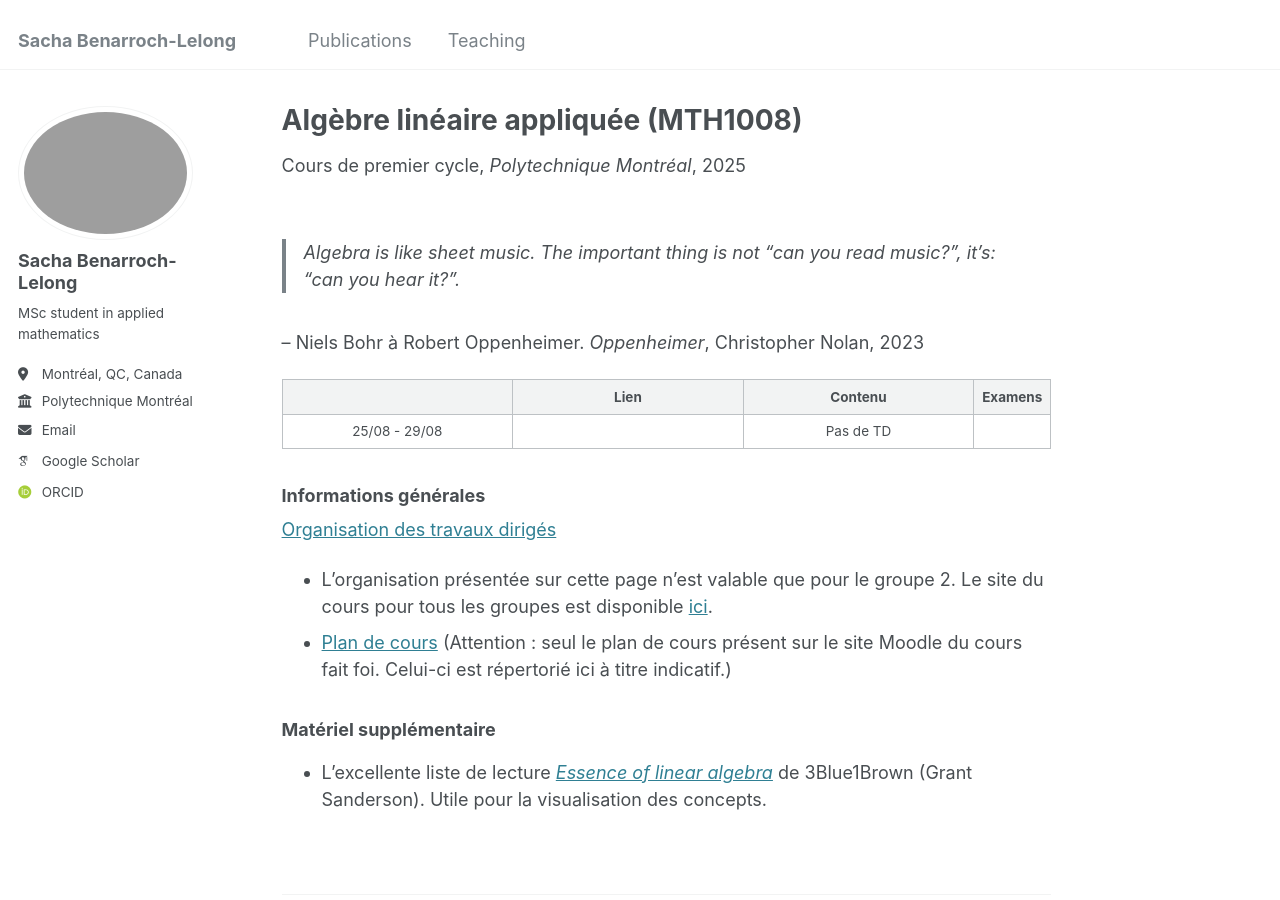
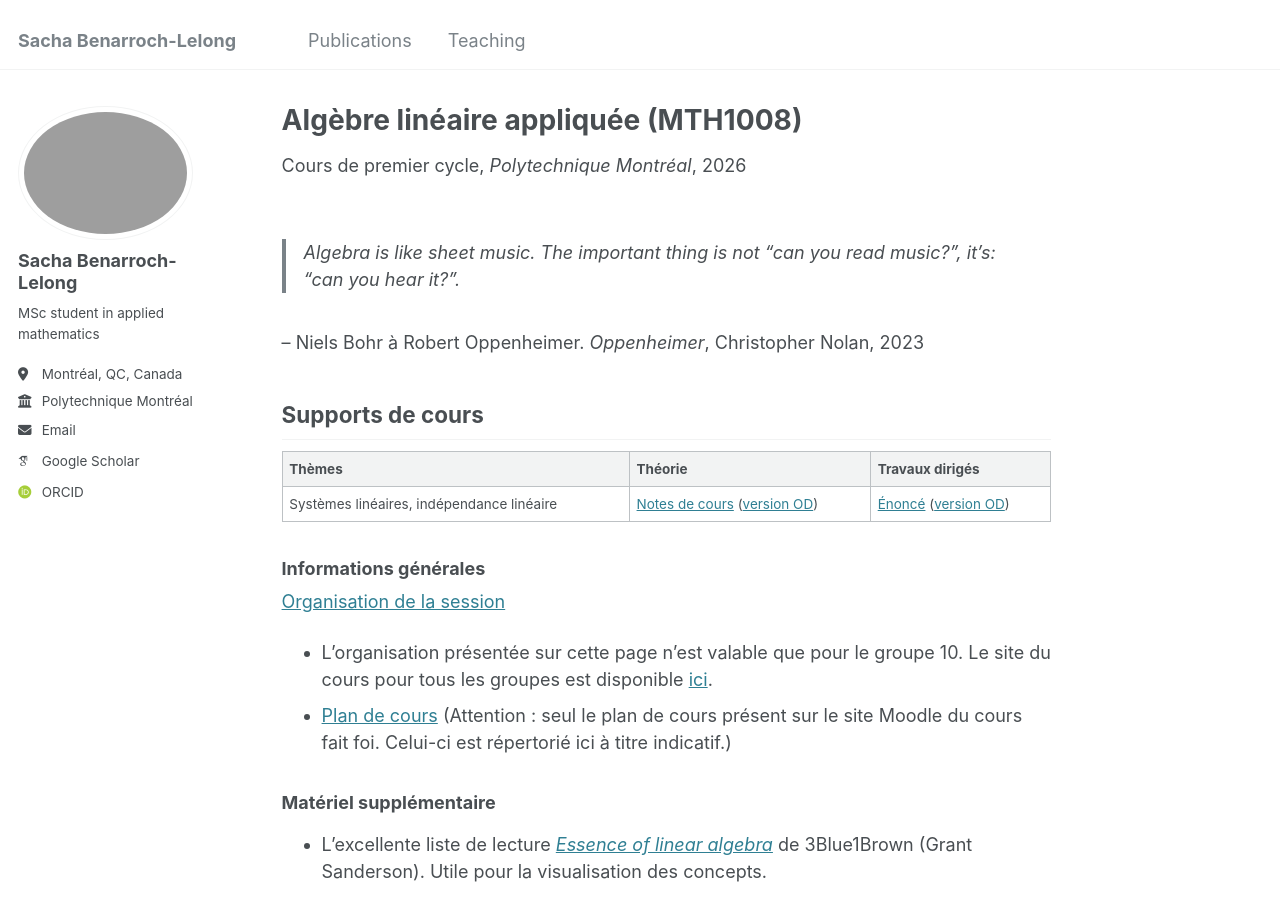
Before and after one commit to sblelong/sblelong.github.io, a Jekyll site: the page built from _teaching/mth1008.md, in a window 1280 px wide and 900 px high. Built offline with Jekyll 4.4.1, drawn with Linux system fonts in a browser that asks for light colours; some web fonts are replaced.

Commit message:
Reset charge de cours

```diff
--- a/_teaching/mth1008.md
+++ b/_teaching/mth1008.md
@@ -4,44 +4,25 @@ collection: teaching
 type: "Cours de premier cycle"
 permalink: /teaching/mth1008
 venue: "Polytechnique Montréal"
-date: 2025-01-01
+date: 2026-01-01
 ---
 
 > Algebra is like sheet music. The important thing is not "can you read music?", it's: "can you hear it?".
 
 -- Niels Bohr à Robert Oppenheimer. *Oppenheimer*, Christopher Nolan, 2023
 
-<table style="width:100%; border-collapse: collapse;">
-<colgroup>
-    <col style="width: 30%;">
-    <col style="width: 30%;">
-    <col style="width: 30%;">
-    <col style="width: 10%;">
-</colgroup>
-  <thead>
-    <tr>
-      <th style="text-align: center;"></th>
-      <th style="text-align: center;">Lien</th>
-      <th style="text-align: center;">Contenu</th>
-      <th style="text-align: center;">Examens</th>
-    </tr>
-  </thead>
-  <tbody>
-    <tr>
-      <td style="text-align: center;">25/08 - 29/08</td>
-      <td style="text-align: center;"></td>
-      <td style="text-align: center;">Pas de TD</td>
-      <td style="text-align: center;"></td>
-    </tr>
-  </tbody>
-</table>
+## Supports de cours
+
+| Thèmes                                    | Théorie                                                                          | Travaux dirigés                                                            |
+| ----------------------------------------- | -------------------------------------------------------------------------------- | -------------------------------------------------------------------------- |
+| Systèmes linéaires, indépendance linéaire | [Notes de cours](/files/mth1008/c1.pdf) ([version OD](/files/mth1008/c1-od.pdf)) | [Énoncé](/files/mth1008/td1.pdf) ([version OD](/files/mth1008/td1-od.pdf)) |
 
 ### Informations générales
 
-[Organisation des travaux dirigés](/teaching/mth1008/organisation)
+[Organisation de la session](/teaching/mth1008/organisation)
 
-- L'organisation présentée sur cette page n'est valable que pour le groupe 2. Le site du cours pour tous les groupes est disponible [ici](https://www.polymtl.ca/programmes/cours/algebre-lineaire-appliquee).
-- [Plan de cours](/files/UTF-8Plan_de_cours_MTH1008_E25.pdf) (Attention : seul le plan de cours présent sur le site Moodle du cours fait foi. Celui-ci est répertorié ici à titre indicatif.)
+- L'organisation présentée sur cette page n'est valable que pour le groupe 10. Le site du cours pour tous les groupes est disponible [ici](https://www.polymtl.ca/programmes/cours/algebre-lineaire-appliquee).
+- [Plan de cours](/files/UTF-8Plan_de_cours_MTH1008_H26.pdf) (Attention : seul le plan de cours présent sur le site Moodle du cours fait foi. Celui-ci est répertorié ici à titre indicatif.)
 
 ### Matériel supplémentaire
 
```
Also changed, not shown: _teaching/mth1008/organisation.md (+1 -1 lines), 3 other files.
